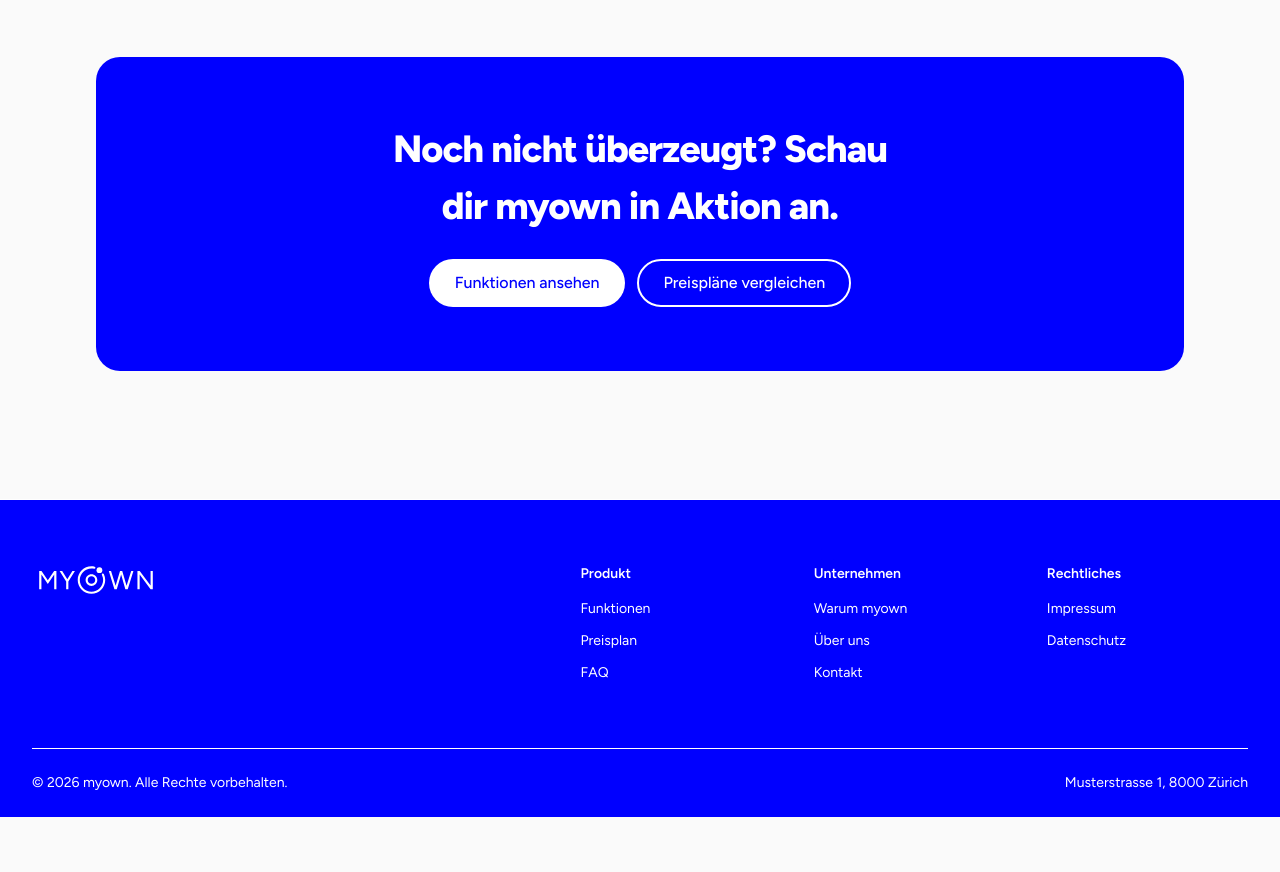
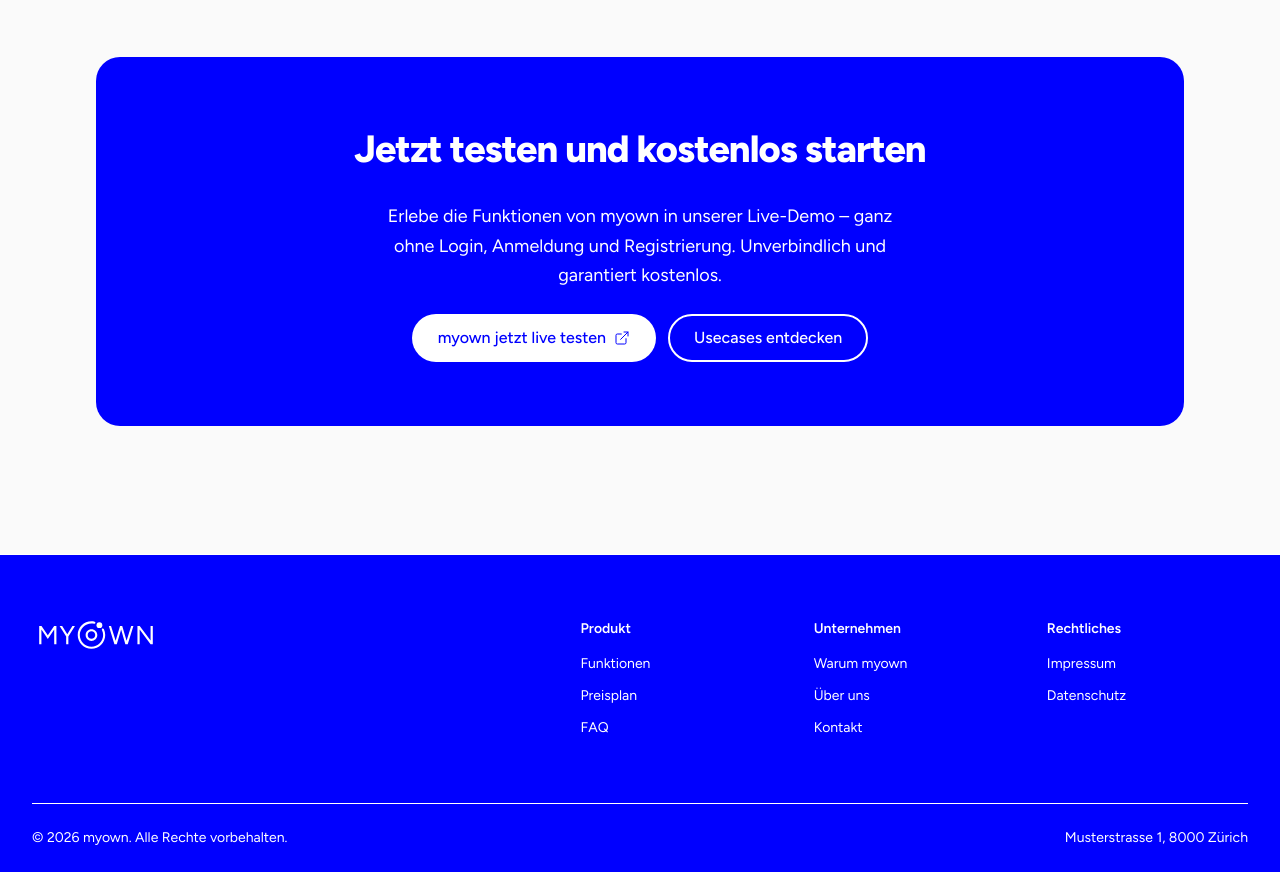
Before and after one commit to mrcldbrnr/marketing-page, a Next.js app: page /faq in a window 1280 px wide. Shown: the part 1380-2252 px from the top of the page. Before the commit the page ends 2197 px from the top, so only its background shows below. Built offline with nearby package versions, Linux system fonts and the light colour scheme; no server answers.

Commit message:
faq: cta box

```diff
--- a/src/app/faq/page.tsx
+++ b/src/app/faq/page.tsx
@@ -1,6 +1,8 @@
 import { Faq } from "@/components/sections/faq";
 import { Cta } from "@/components/sections/cta";
 import { faqPage } from "@/content/faq";
+import { funktionen } from "@/content/funktionen";
+import { siteConfig } from "@/content/site";
 import { createMetadata } from "@/lib/metadata";
 
 export const metadata = createMetadata({
@@ -19,10 +21,10 @@ export default function FaqPage() {
         className="pt-[2.25rem] pb-[60px] lg:pt-[4.25rem] lg:pb-[60px]"
       />
       <Cta
-        title={faqPage.cta.title}
-        description=""
-        primaryCta={{ label: faqPage.cta.label, href: "/funktionen" }}
-        secondaryCta={{ label: faqPage.cta.secondaryLabel, href: "/preisplan" }}
+        title={funktionen.cta.title}
+        description={funktionen.cta.description}
+        primaryCta={{ label: funktionen.cta.label, href: siteConfig.appUrl, external: true }}
+        secondaryCta={{ label: "Usecases entdecken", href: "/warum-myown" }}
         className="pt-[60px] lg:pt-[60px]"
       />
     </>
--- a/src/content/faq.ts
+++ b/src/content/faq.ts
@@ -1,7 +1,7 @@
 /**
- * Page-specific copy for /faq — the hero and closing CTA. The actual
- * questions/answers live in `landing.ts`'s `faq.items`, shared with the
- * homepage's FAQ teaser section.
+ * Page-specific copy for /faq — the hero. The actual questions/answers live
+ * in `landing.ts`'s `faq.items`, shared with the homepage's FAQ teaser
+ * section. The closing CTA reuses `funktionen.cta` (see the page).
  */
 
 export const faqPage = {
@@ -9,9 +9,4 @@ export const faqPage = {
     title: "Fragen? Hier findest du die Antworten.",
     description: "Alles Wichtige zu myown, deinen Gegenständen und den Funktionen der App.",
   },
-  cta: {
-    title: "Noch nicht überzeugt? Schau dir myown in Aktion an.",
-    label: "Funktionen ansehen",
-    secondaryLabel: "Preispläne vergleichen",
-  },
 } as const;
```
